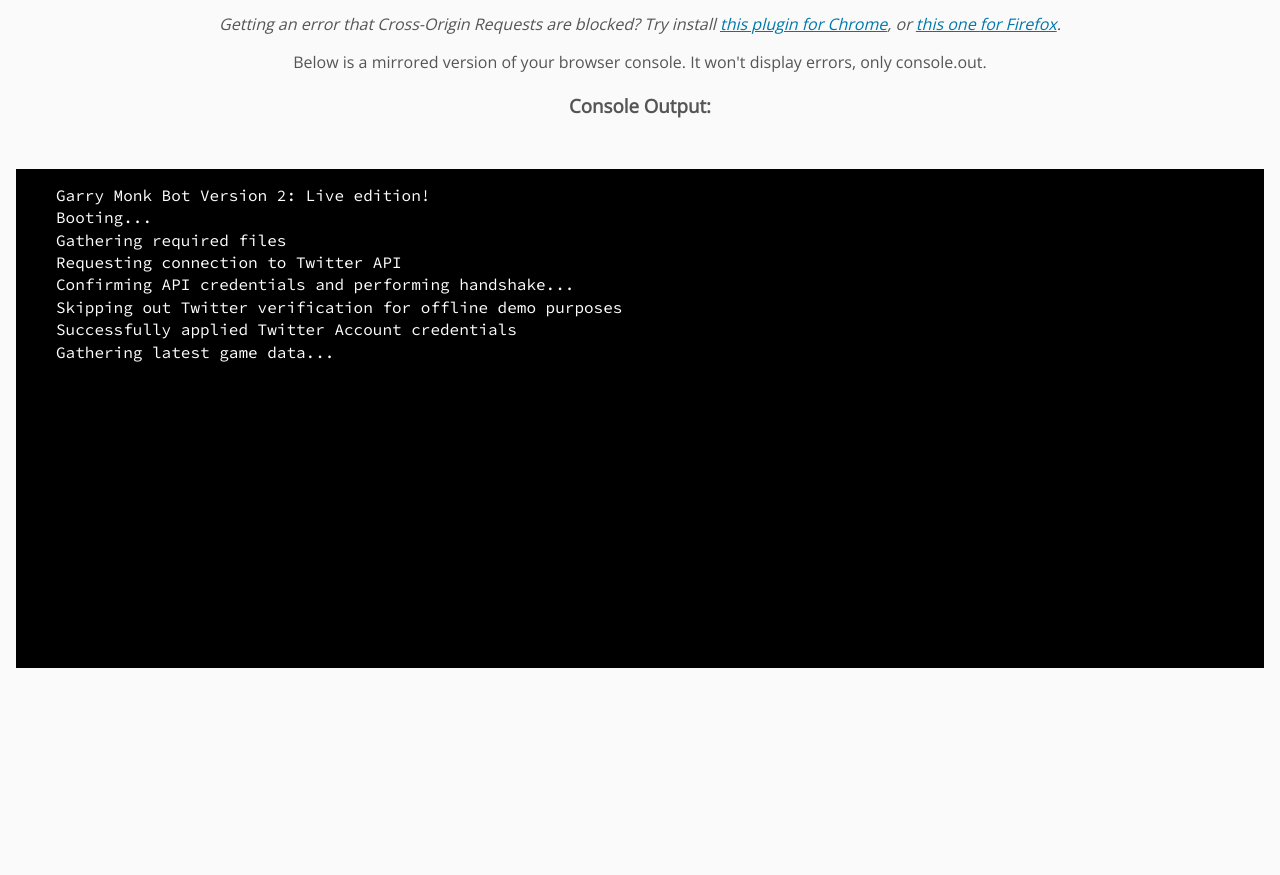
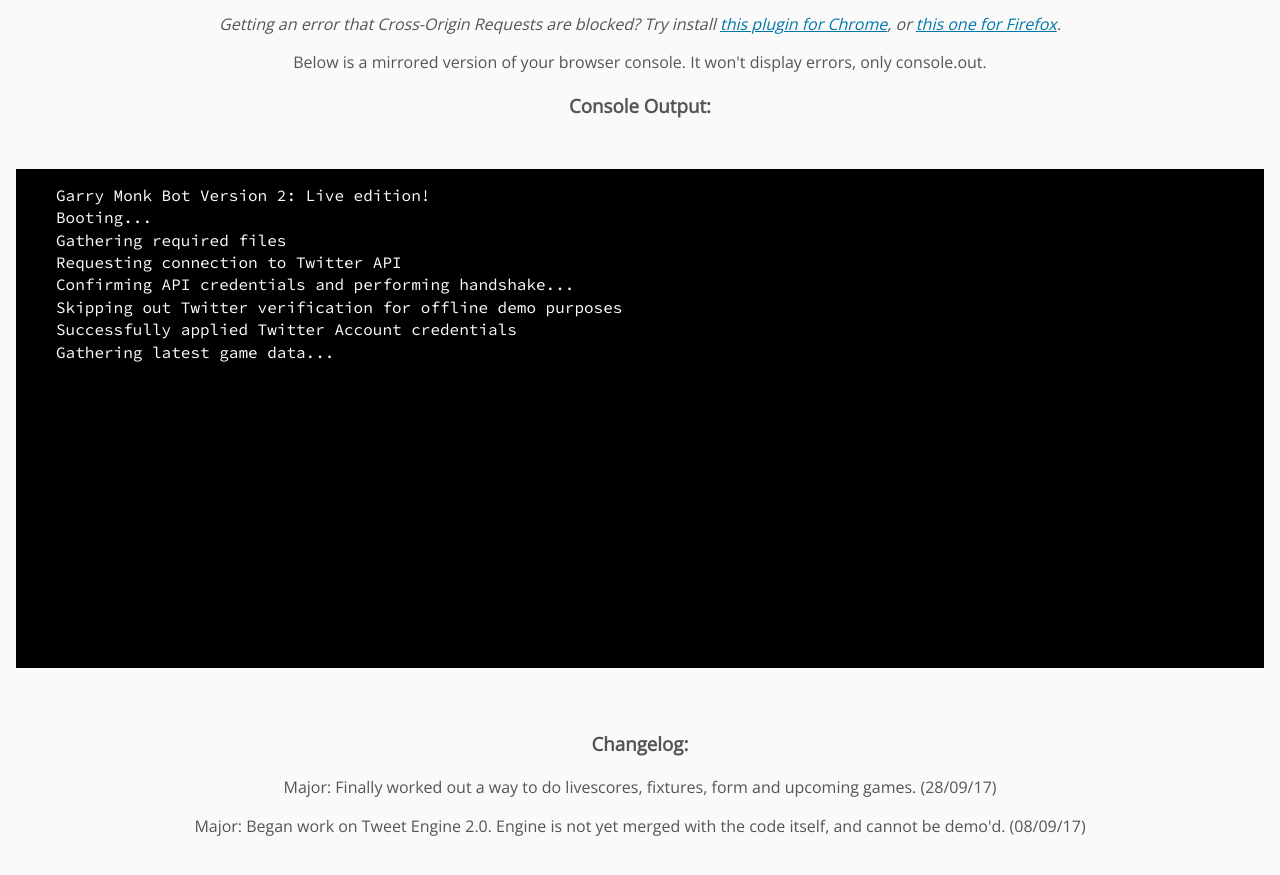
Before and after one commit to joshcawthorne/Garry-Monk-Bot-Version-2, a plain HTML site: page index.html in a window 1280 px wide. Shown: the part 161-1036 px from the top of the page. Before the commit the page ends 877 px from the top, so only its background shows below. Drawn offline with nearby package versions, Linux system fonts and the light colour scheme; no server answers.

Commit message:
Add live changelog to site

```diff
--- a/index.html
+++ b/index.html
@@ -20,6 +20,16 @@
       </div>
     </div>
 
+    </br></br>
+
+    <center><h3>Changelog:</h3>
+
+    <p>Major: Finally worked out a way to do livescores, fixtures, form and upcoming games. (28/09/17)</p>
+    <p>Major: Began work on Tweet Engine 2.0. Engine is not yet merged with the code itself, and cannot be demo'd. (08/09/17)</p> </center>
+
+
+
+
 
 
   <script src="//ajax.googleapis.com/ajax/libs/jquery/1.7.2/jquery.min.js" type="text/javascript"></script>
```
